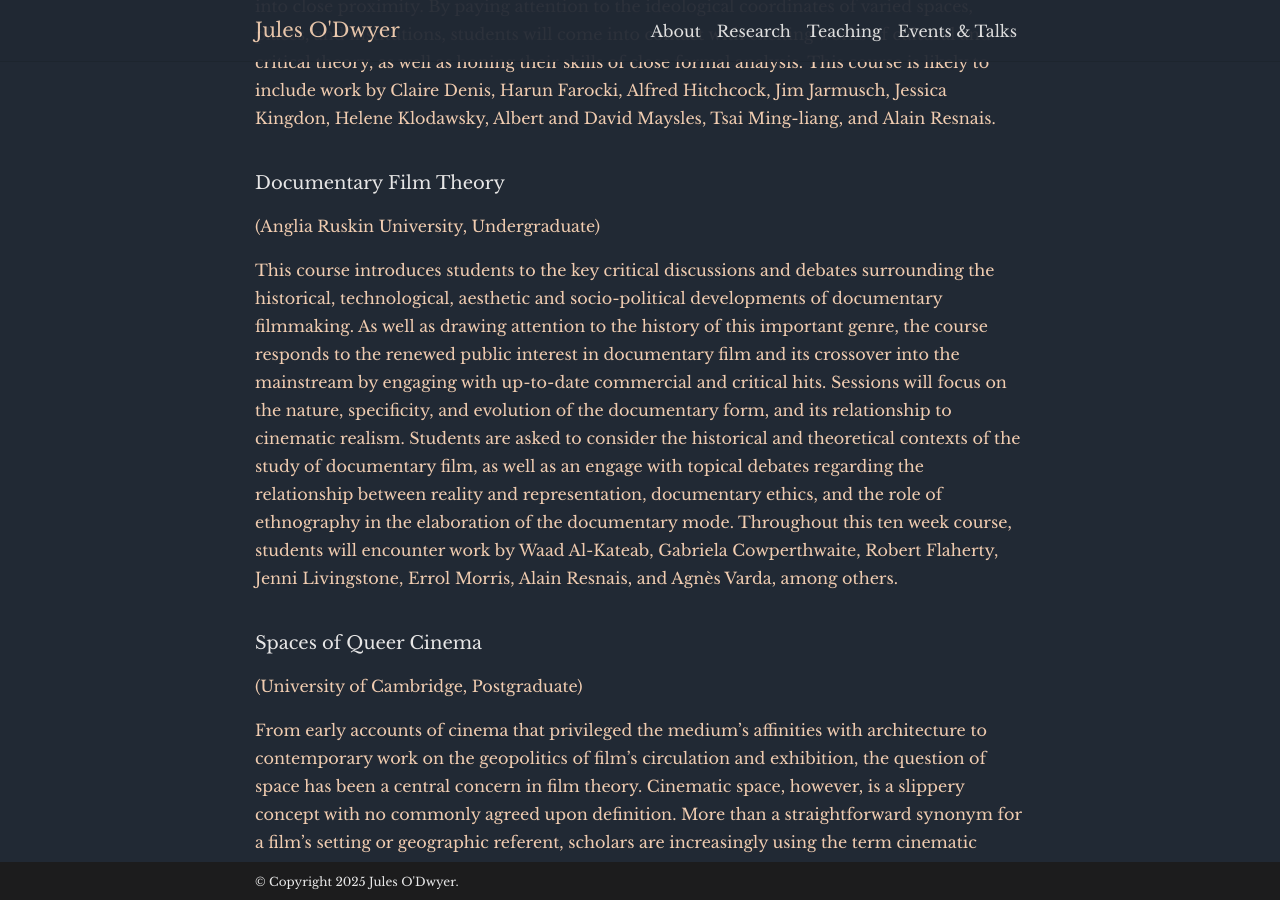
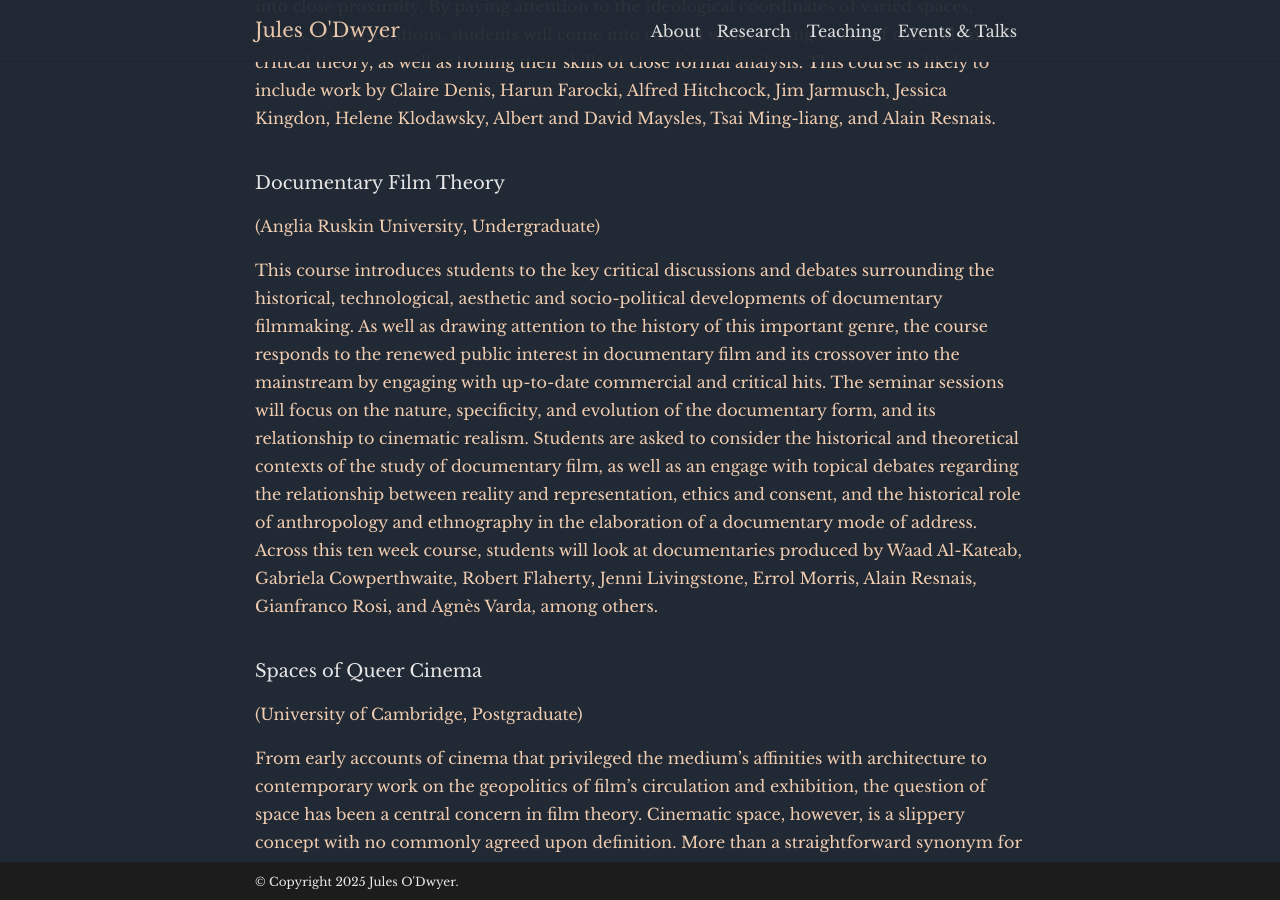
Before and after one commit to julesodwyer/julesodwyer.github.io, a Jekyll site: the page built from _pages/teaching.md, in a window 1280 px wide and 900 px high, scrolled down 1758 px. Built offline with Jekyll 4.4.1, drawn with Linux system fonts in a browser that asks for light colours; comment, search, counter and statistics services are not loaded; a style sheet for code colours, icons or effects is not loaded.

Commit message:
Update teaching.md

```diff
--- a/_pages/teaching.md
+++ b/_pages/teaching.md
@@ -28,7 +28,7 @@ When we watch or write about films, settings often go unremarked upon. As if to
 (Anglia Ruskin University, Undergraduate)
 <br>
 
-This course introduces students to the key critical discussions and debates surrounding the historical, technological, aesthetic and socio-political developments of documentary filmmaking. As well as drawing attention to the history of this important genre, the course responds to the renewed public interest in documentary film and its crossover into the mainstream by engaging with up-to-date commercial and critical hits. Sessions will focus on the nature, specificity, and evolution of the documentary form, and its relationship to cinematic realism. Students are asked to consider the historical and theoretical contexts of the study of documentary film, as well as an engage with topical debates regarding the relationship between reality and representation, documentary ethics, and the role of ethnography in the elaboration of the documentary mode. Throughout this ten week course, students will encounter work by Waad Al-Kateab, Gabriela Cowperthwaite, Robert Flaherty, Jenni Livingstone, Errol Morris, Alain Resnais, and Agnès Varda, among others.
+This course introduces students to the key critical discussions and debates surrounding the historical, technological, aesthetic and socio-political developments of documentary filmmaking. As well as drawing attention to the history of this important genre, the course responds to the renewed public interest in documentary film and its crossover into the mainstream by engaging with up-to-date commercial and critical hits. The seminar sessions will focus on the nature, specificity, and evolution of the documentary form, and its relationship to cinematic realism. Students are asked to consider the historical and theoretical contexts of the study of documentary film, as well as an engage with topical debates regarding the relationship between reality and representation, ethics and consent, and the historical role of anthropology and ethnography in the elaboration of a documentary mode of address. Across this ten week course, students will look at documentaries produced by Waad Al-Kateab, Gabriela Cowperthwaite, Robert Flaherty, Jenni Livingstone, Errol Morris, Alain Resnais, Gianfranco Rosi, and Agnès Varda, among others.
 
 ### Spaces of Queer Cinema
 
```
